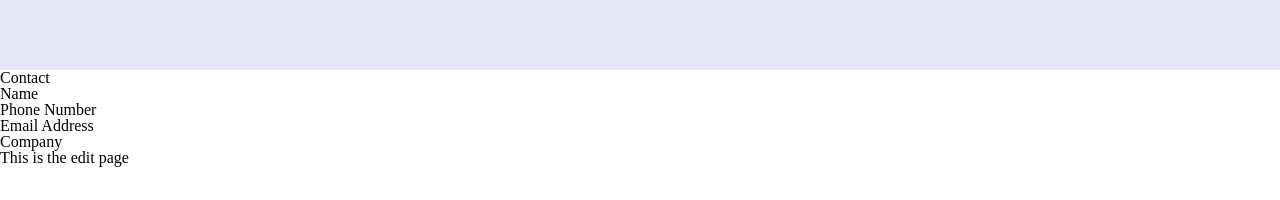
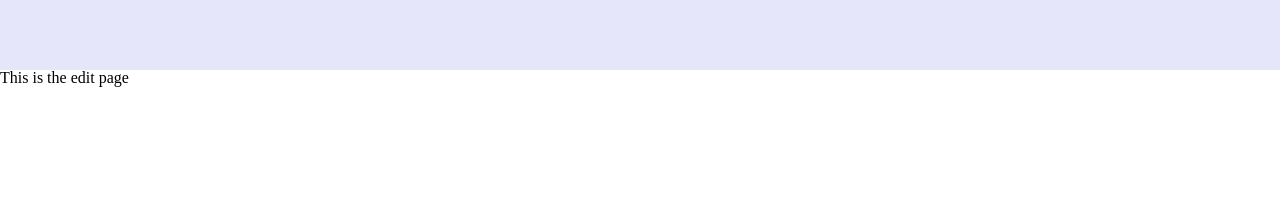
Before and after one commit to ninabrissey/your-epk, a React (Create React App) app: page /edit-page in a window 1280 px wide. Shown: the part 410-610 px from the top of the page. Built offline with nearby package versions, Linux system fonts and the light colour scheme.

Commit message:
Remove contact display component

```diff
--- a/src/components/pages/EditPage/EditPage.tsx
+++ b/src/components/pages/EditPage/EditPage.tsx
@@ -8,7 +8,6 @@ const EditPage = () => {
   return (
     <>
       <HeaderDisplay />
-      <ContactDisplay />
     </>
   )
 }
```
